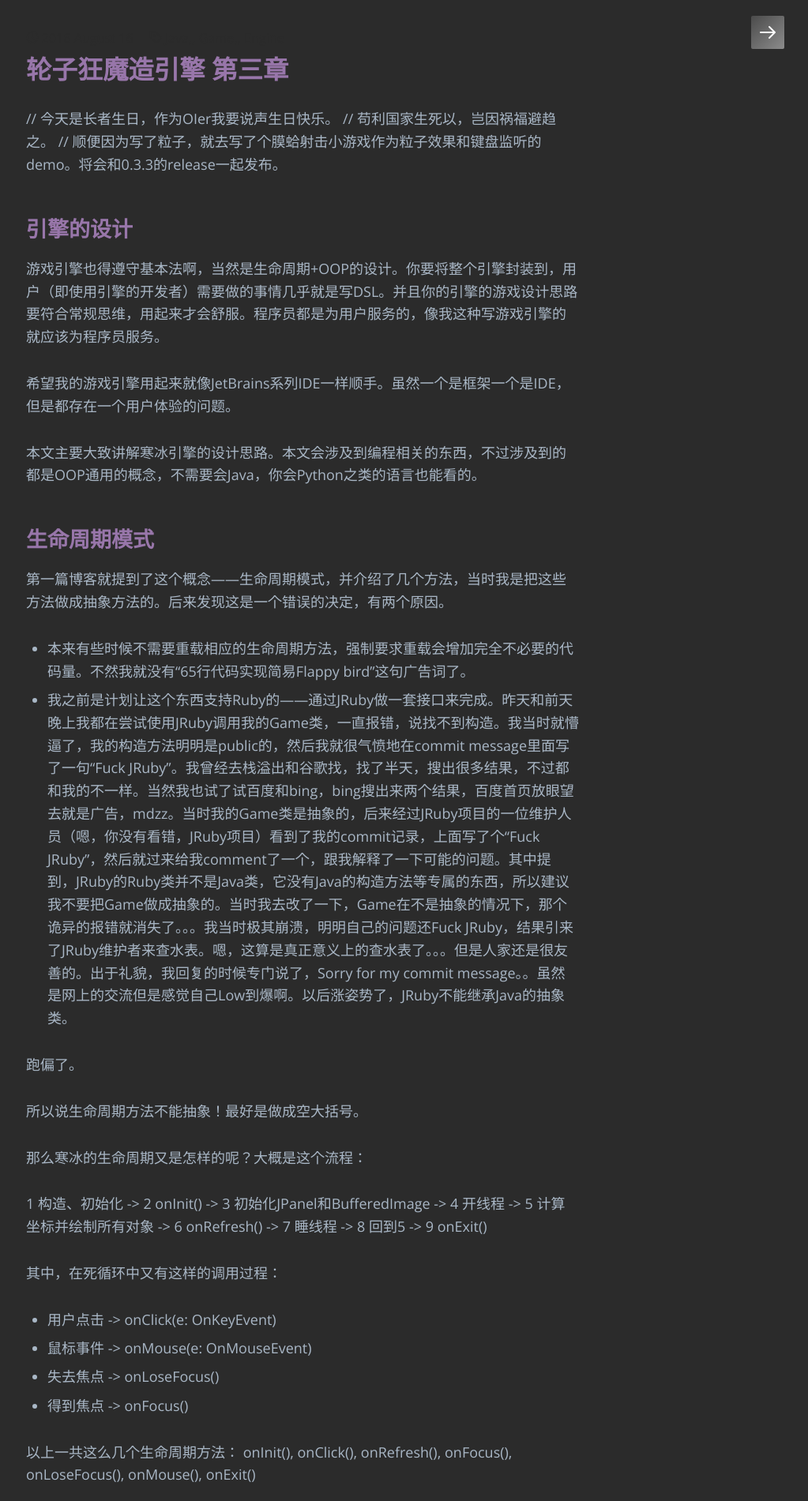
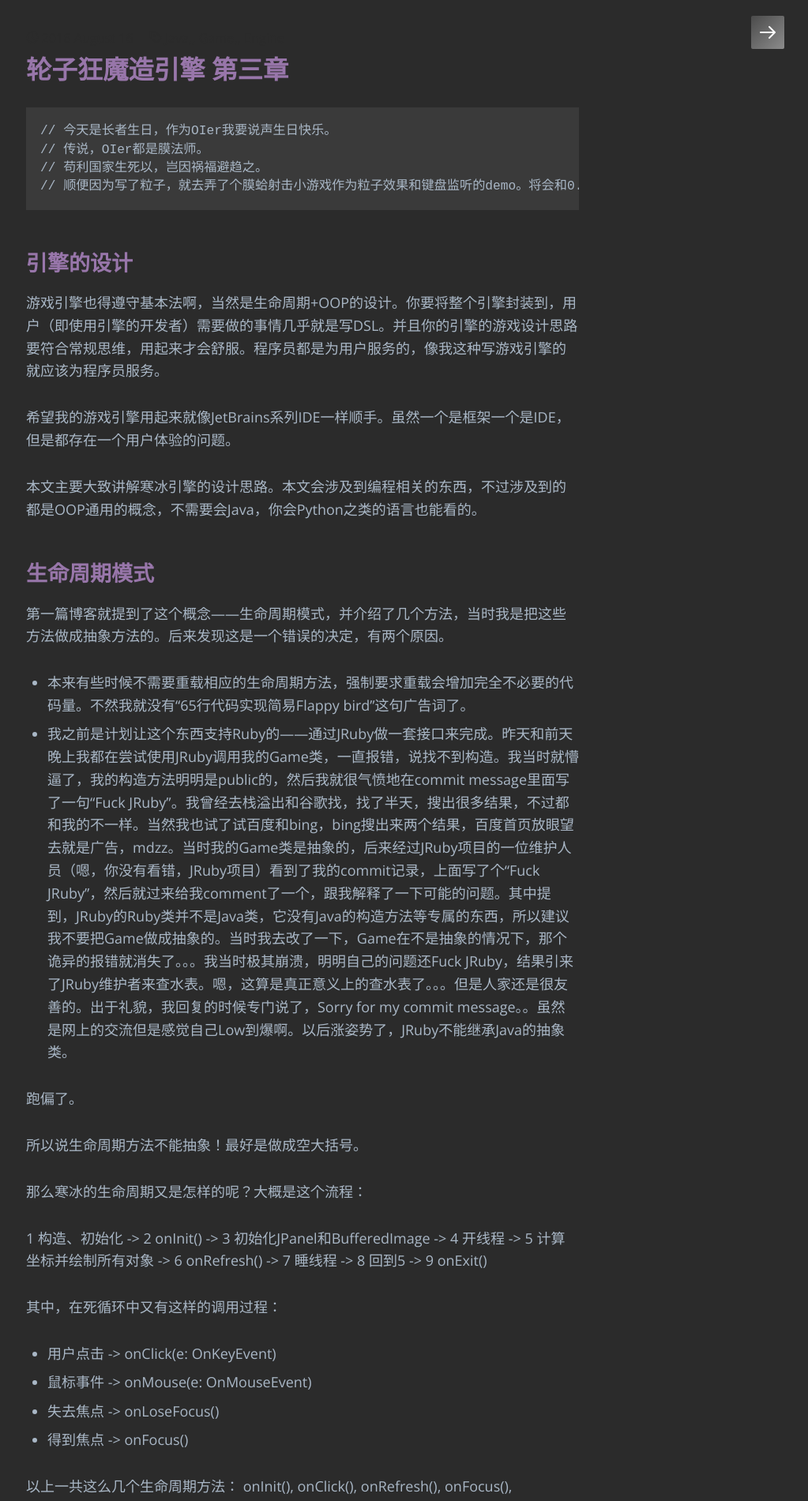
Before and after one commit to kangkangkang/ice1000.github.io, a Jekyll site: the page built from _posts/Game/2016-8-16-MakeEngine3.md, in a window 1280 px wide. Shown: the top 1901 px of the page at 79% size, without its empty margins (257-1280 px from the left). Built offline with Jekyll 4.4.1, drawn with Linux system fonts in a browser that asks for light colours; some web fonts are replaced.

Commit message:
commit via a script

````diff
--- a/_posts/Game/2016-8-16-MakeEngine3.md
+++ b/_posts/Game/2016-8-16-MakeEngine3.md
@@ -7,9 +7,12 @@ keywords: Java,Game,Engine
 description: make a game engine chapter 3
 ---
 
+```
 // 今天是长者生日，作为OIer我要说声生日快乐。
+// 传说，OIer都是膜法师。
 // 苟利国家生死以，岂因祸福避趋之。
-// 顺便因为写了粒子，就去写了个膜蛤射击小游戏作为粒子效果和键盘监听的demo。将会和0.3.3的release一起发布。
+// 顺便因为写了粒子，就去弄了个膜蛤射击小游戏作为粒子效果和键盘监听的demo。将会和0.3.3的release一起发布。
+```
 
 ## 引擎的设计
 游戏引擎也得遵守基本法啊，当然是生命周期+OOP的设计。你要将整个引擎封装到，用户（即使用引擎的开发者）需要做的事情几乎就是写DSL。并且你的引擎的游戏设计思路要符合常规思维，用起来才会舒服。程序员都是为用户服务的，像我这种写游戏引擎的就应该为程序员服务。
````
